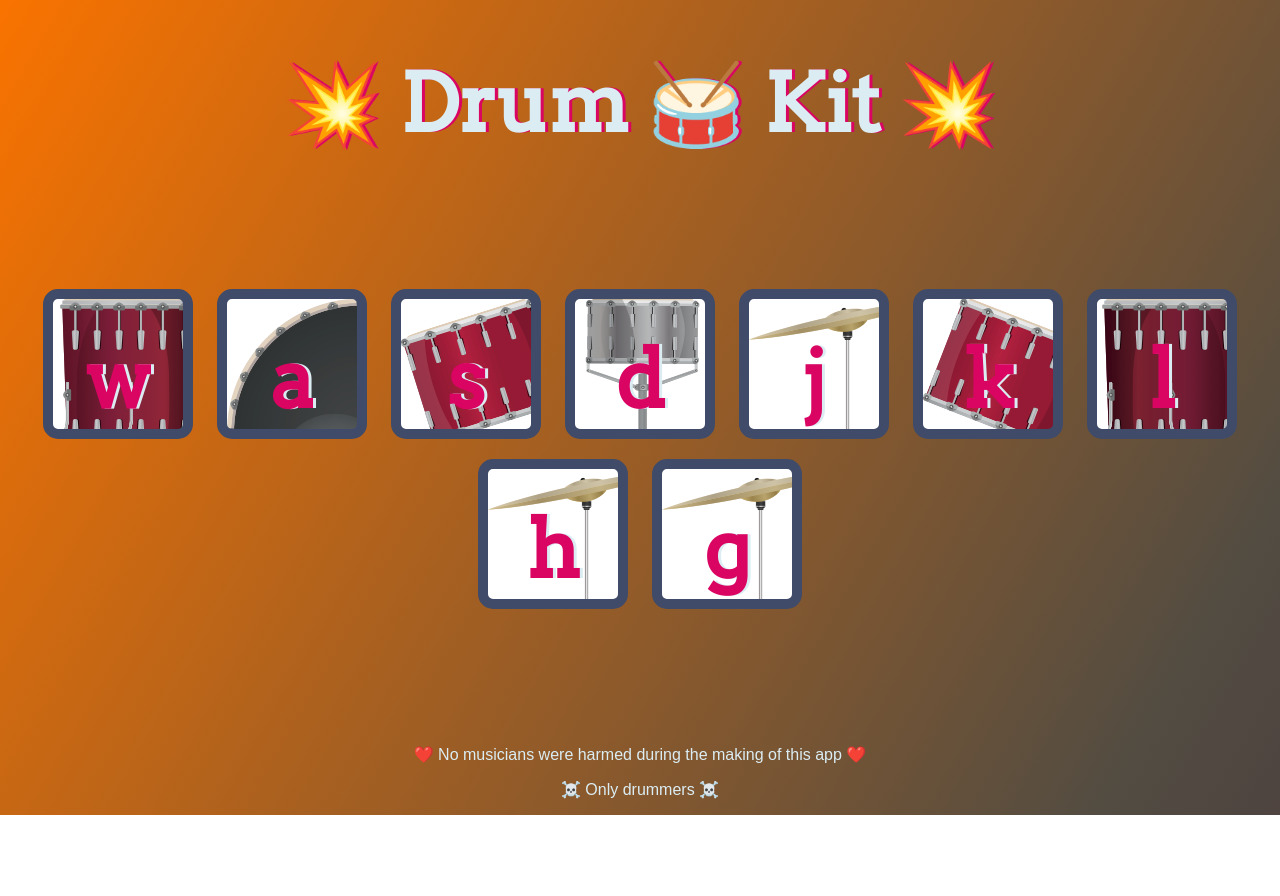
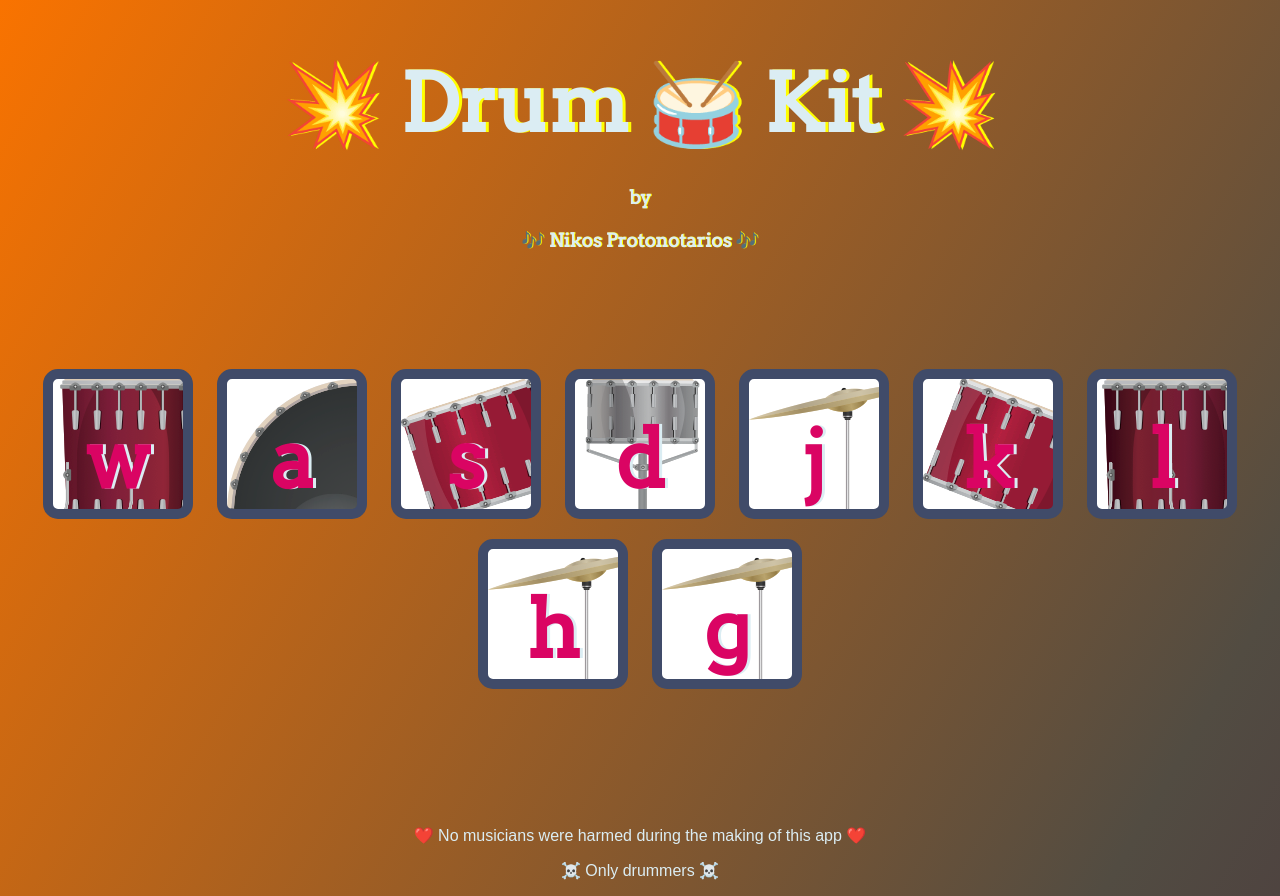
Before and after one commit to NikosProtonotarios/Drum-Kit, a plain HTML site: page index.html in a window 1280 px wide. Before the commit the page ends 815 px from the top, so only its background shows below. Drawn offline with Linux system fonts and the light colour scheme.

Commit message:
Change some colors and add characters

```diff
--- a/index.html
+++ b/index.html
@@ -11,6 +11,10 @@
 <body>
 
   <h1 id="title">💥 Drum 🥁 Kit 💥</h1>
+  <div class="box">
+    <h3 class="title2">by</h3>
+    <h3 class="title2">🎶  Nikos Protonotarios  🎶</h3>
+  </div>
   <div class="set">
     <button class="w drum">w</button>
     <button class="a drum">a</button>
--- a/styles.css
+++ b/styles.css
@@ -9,8 +9,19 @@ h1 {
   font-size: 5rem;
   color: #DBEDF3;
   font-family: "Arvo", cursive;
-  text-shadow: 3px 0 #DA0463;
+  text-shadow: 3px 0 yellow;
 
+}
+
+h3 {
+  font-family: "Arvo", cursive;
+  color: #DBEDF3;
+  text-shadow: 1px 0 yellow;
+}
+
+.box {
+  margin-bottom: -20px;
+  margin-top: -20px;
 }
 
 footer {
```
